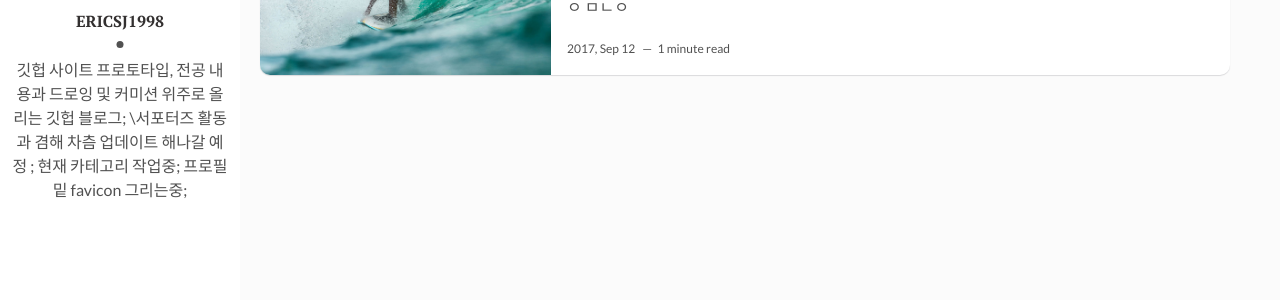
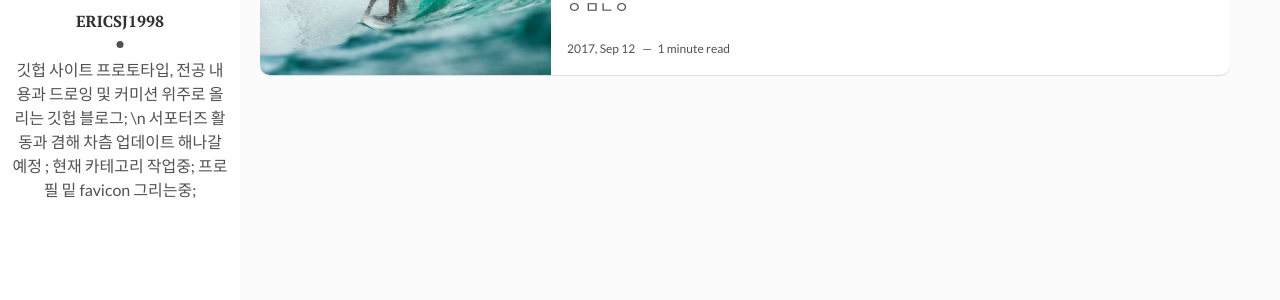
Before and after one commit to ericsj1998/ericsj1998.github.io, a Jekyll site: the page built from index.html, in a window 1280 px wide. Shown: the part 121-421 px from the top of the page. Built offline with Jekyll 4.4.1, drawn with Linux system fonts in a browser that asks for light colours; the list of posts is cut into pages by our own code.

```diff
--- a/_config.yml
+++ b/_config.yml
@@ -9,7 +9,7 @@ site-twitter: #if your site has a twitter account, enter it here
 # Author Settings
 author: ericsj1998 # add your name
 author-img: ericsj1998pro.jpg # add your photo
-about-author: 깃헙 사이트 프로토타입, 전공 내용과 드로잉 및 커미션 위주로 올리는 깃헙 블로그; \서포터즈 활동과 겸해 차츰 업데이트 해나갈 예정 ;  현재 카테고리 작업중;   프로필 밑 favicon 그리는중;  # add description
+about-author: 깃헙 사이트 프로토타입, 전공 내용과 드로잉 및 커미션 위주로 올리는 깃헙 블로그; \n 서포터즈 활동과 겸해 차츰 업데이트 해나갈 예정 ;  현재 카테고리 작업중;   프로필 밑 favicon 그리는중;  # add description
 social-twitter: sdf # add your Twitter handle
 social-facebook: sdf # add your Facebook handle
 social-github: ericsj1998 # add your Github handle
```
